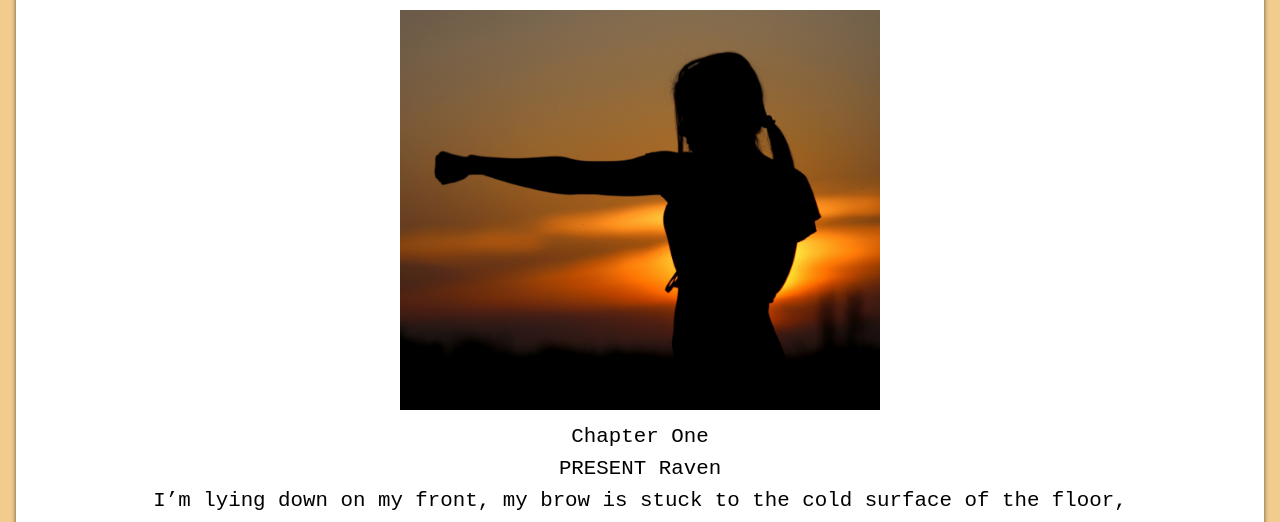
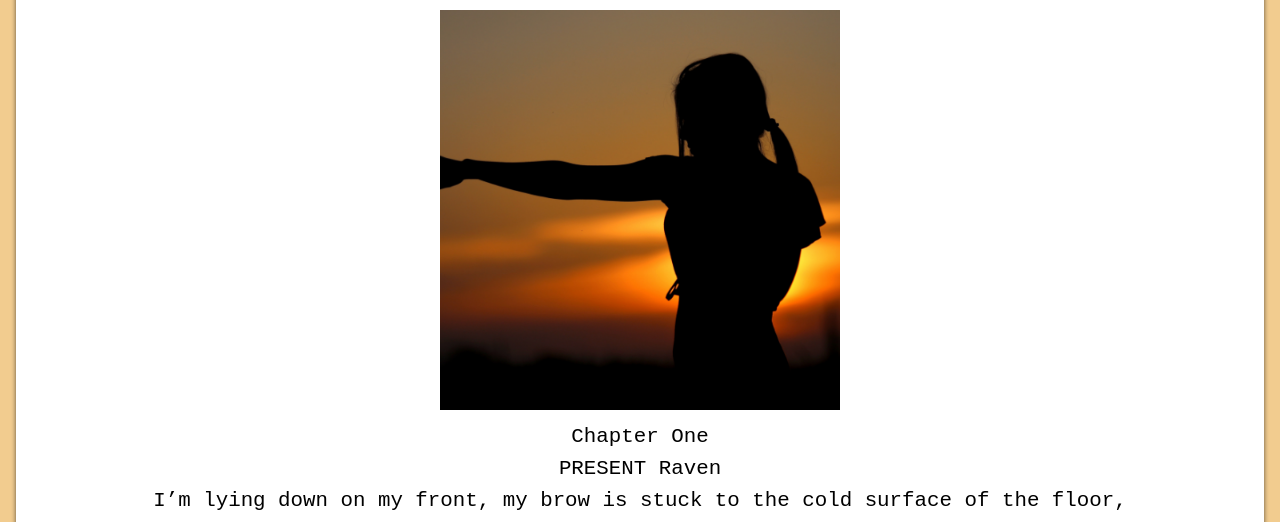
Before and after one commit to AbderrahmanAboumouslim/boxob-blog, an Eleventy site: page src/post/2021-07-03-the-defender.md in a window 1280 px wide. Shown: the part 278-800 px from the top of the page. Built offline with nearby package versions, Linux system fonts and the light colour scheme; Eleventy itself is replaced by a stand-in of ours; files that its build step writes are made by us from their sources.

Commit message:
Update Blog “2021-07-03-the-defender”

```diff
--- a/src/post/2021-07-03-the-defender.md
+++ b/src/post/2021-07-03-the-defender.md
@@ -11,7 +11,7 @@ author: Rokinos
 date: 2021-07-03T17:45:46.006Z
 tags:
   - post
-image: /assets/post/untitled-design-4-.png
+image: /assets/post/untitled-design-5-.png
 ---
 Chapter One
 
```
Also changed, not shown: public/assets/post/untitled-design-5-.png (added).
